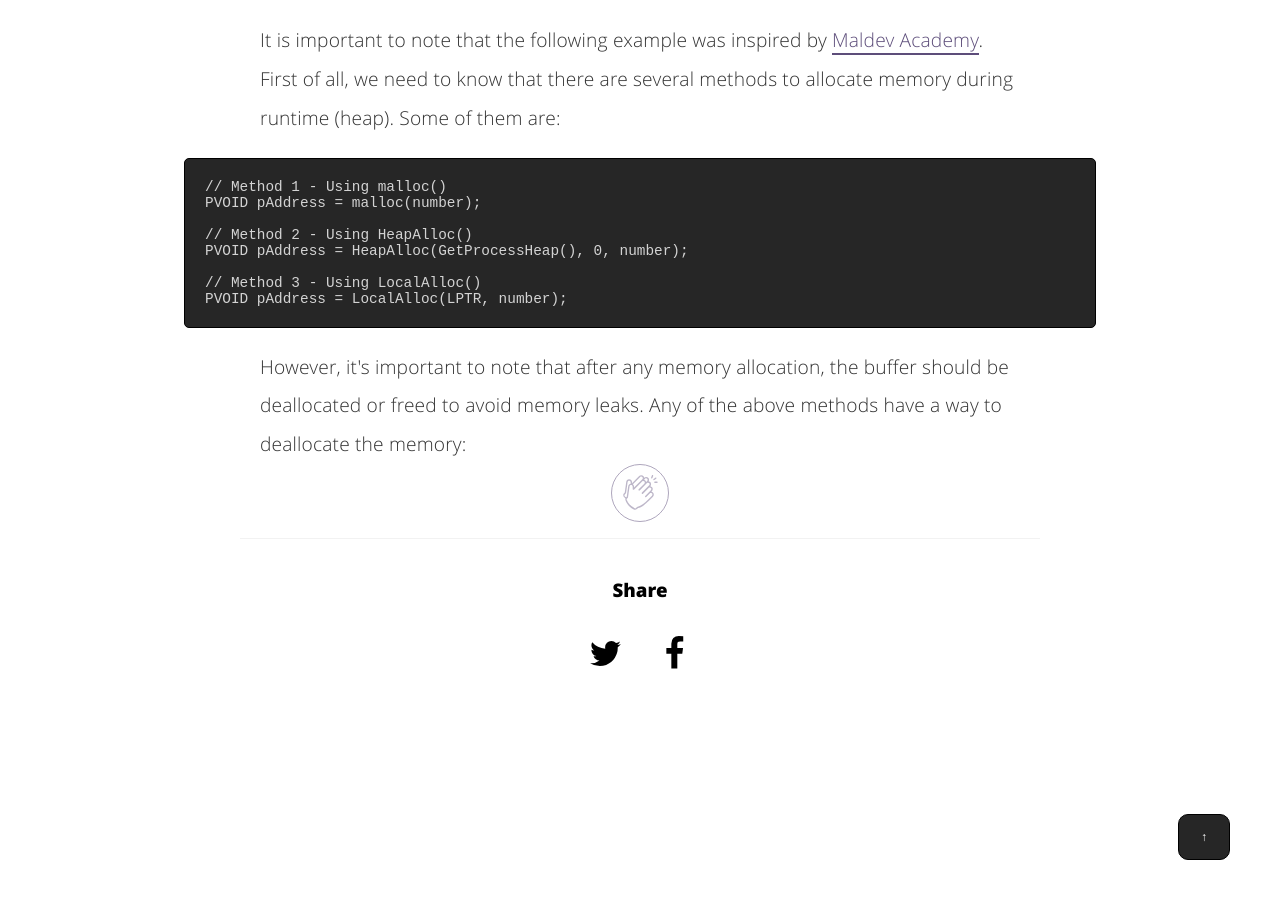
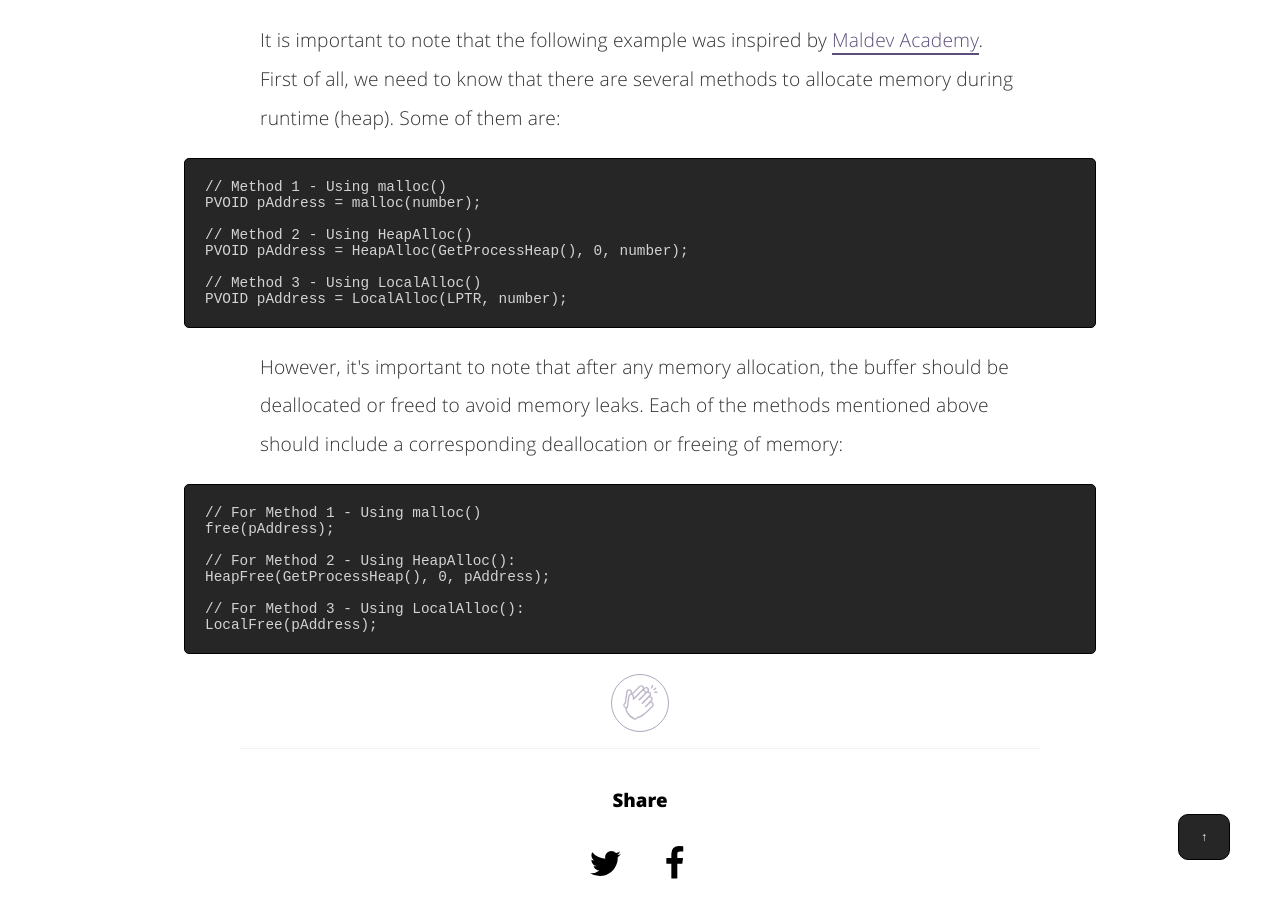
Before and after one commit to nickvourd/nickvourd.github.io, a Jekyll site: the page built from _posts/2024-04-17-an-introduction-to-windows-memory-management.md, in a window 1280 px wide and 900 px high, scrolled down 8419 px. Built offline with Jekyll 4.4.1, drawn with Linux system fonts in a browser that asks for light colours.

Commit message:
An Introduction to Windows Memory Management (Part 2)

````diff
--- a/_posts/2024-04-17-an-introduction-to-windows-memory-management.md
+++ b/_posts/2024-04-17-an-introduction-to-windows-memory-management.md
@@ -265,7 +265,19 @@ PVOID pAddress = HeapAlloc(GetProcessHeap(), 0, number);
 PVOID pAddress = LocalAlloc(LPTR, number);
 ```
 
-<p>However, it's important to note that after any memory allocation, the buffer should be deallocated or freed to avoid memory leaks. Any of the above methods have a way to deallocate the memory:</p>
+<p>However, it's important to note that after any memory allocation, the buffer should be deallocated or freed to avoid memory leaks. Each of the methods mentioned above should include a corresponding deallocation or freeing of memory:</p>
+
+```
+// For Method 1 - Using malloc()
+free(pAddress);
+
+// For Method 2 - Using HeapAlloc():
+HeapFree(GetProcessHeap(), 0, pAddress);
+
+// For Method 3 - Using LocalAlloc():
+LocalFree(pAddress);
+```
+
 
 <!-- add the button!-->
 <div>
````
